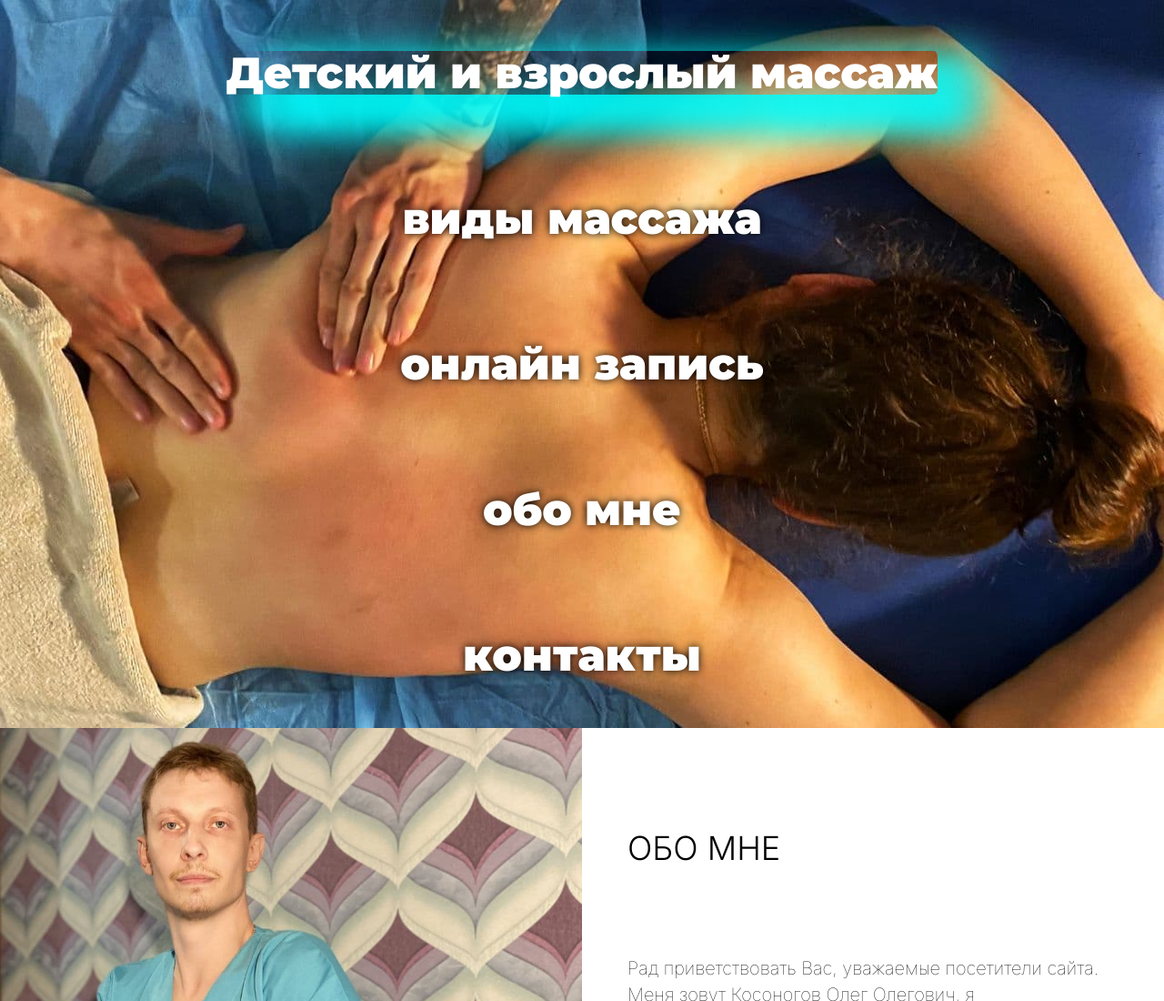
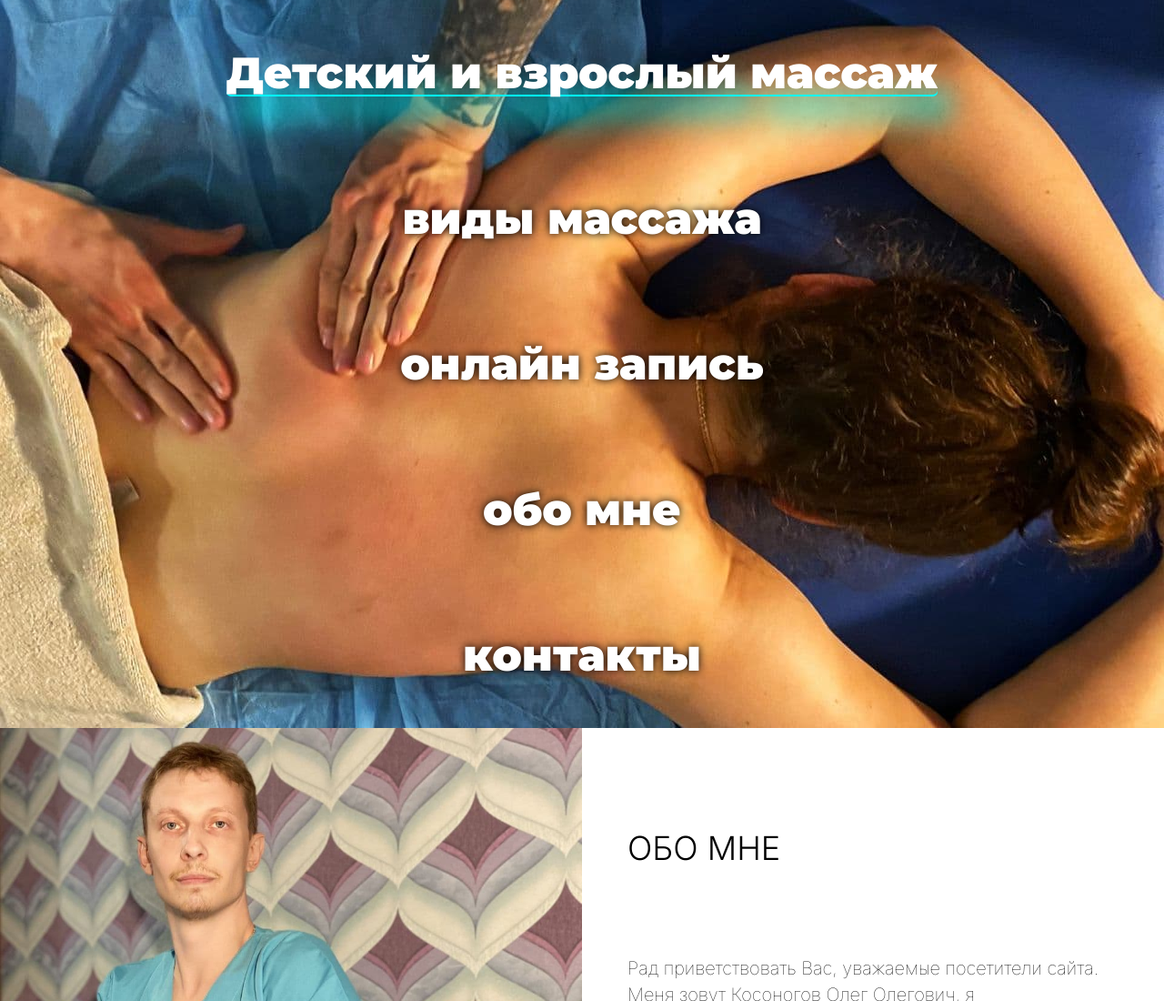
Before and after one commit to erokhin-n/mass2-main, a plain HTML site: page index.html in a window 1280 px wide. Shown: the top 1100 px of the page at 91% size. Drawn offline with Linux system fonts and the light colour scheme.

Commit message:
'del_ms2

```diff
--- a/css/style.css
+++ b/css/style.css
@@ -398,9 +398,8 @@ body {
   color: #fff;
   /*text-shadow: 0px 0px 10px #000;*/
   text-shadow: 16px 31px 35px #0ff;
-  box-shadow: 44px 40px 44px #0ff, 44px 4px 44px #0ff;
+  box-shadow: 0px 2px 0px 0px #0ff;
   border-radius: 5px;
-  background-color: #ffg 5px ;
   /*cursor: pointer;*/
   /*transition: 0.4s;*/
 }
```
Also changed, not shown: .gitignore.txt (deleted), 1 other file.
